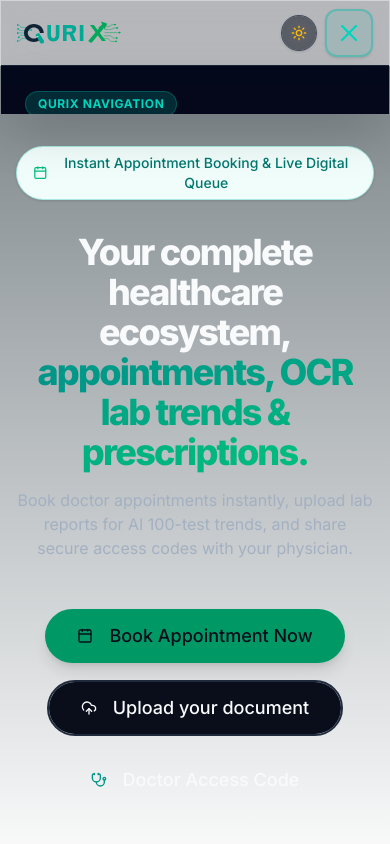
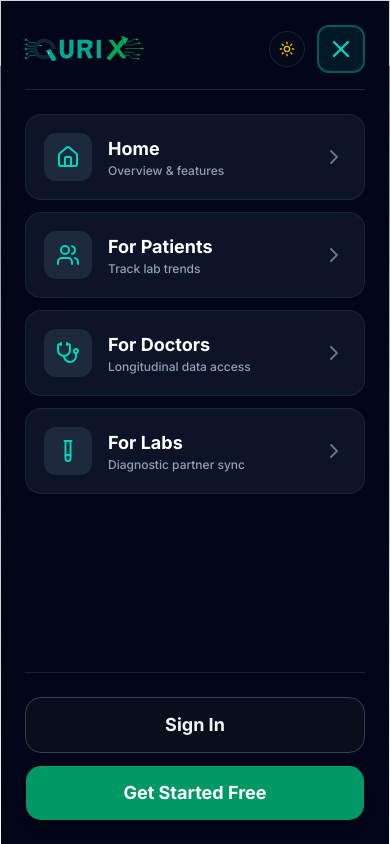
Before and after one commit to tejas-vishwa/biobytes, a Next.js app: page / in a window 390 px wide. Both pictures are taken after a click on the button "Toggle Navigation Menu". Shown: the top 844 px of the page. Built offline with nearby package versions, Linux system fonts and the light colour scheme.

Commit message:
Make mobile hamburger menu full screen covering 100% of screen with zero overflow

```diff
--- a/components/DoctorNavbar.tsx
+++ b/components/DoctorNavbar.tsx
@@ -71,12 +71,27 @@ export function DoctorNavbar() {
         </div>
       </div>
 
-      {/* Premium Mobile Menu Overlay */}
+      {/* Full-Screen Mobile Menu Drawer Overlay */}
       {isMobileMenuOpen && (
-        <div className="md:hidden fixed inset-x-0 top-16 bottom-0 z-[9999] bg-slate-950/98 text-slate-100 border-t border-slate-800/80 p-6 flex flex-col justify-between shadow-2xl backdrop-blur-2xl animate-in slide-in-from-top-2 overflow-y-auto">
+        <div className="md:hidden fixed inset-0 w-full h-full min-h-screen z-[99999] bg-slate-950 text-slate-100 p-6 flex flex-col justify-between overflow-y-auto animate-in fade-in duration-200">
           <div className="space-y-6">
+            {/* Top Bar inside Full Screen Overlay */}
+            <div className="flex items-center justify-between pb-4 border-b border-slate-800">
+              <QurixLogo className="h-8 w-auto" showTagline={true} />
+              <div className="flex items-center gap-3">
+                <ThemeToggle />
+                <button
+                  type="button"
+                  onClick={() => setIsMobileMenuOpen(false)}
+                  className="h-12 w-12 rounded-xl flex items-center justify-center border-2 border-emerald-500/40 bg-emerald-500/10 text-emerald-400 active:scale-95 transition-all focus:outline-none"
+                >
+                  <X className="h-7 w-7 rotate-90 transition-transform" />
+                </button>
+              </div>
+            </div>
+
             {/* Header Badge */}
-            <div className="pb-4 border-b border-slate-800/80">
+            <div className="p-4 rounded-2xl bg-slate-900/90 border border-slate-800/80">
               <div className="inline-flex items-center gap-2 px-3 py-1 rounded-full text-xs font-bold tracking-wider uppercase bg-emerald-500/20 text-emerald-400 border border-emerald-500/30">
                 <Stethoscope className="h-3.5 w-3.5" /> Doctor Workstation
               </div>
@@ -93,22 +108,22 @@ export function DoctorNavbar() {
                     key={item.href}
                     href={item.href}
                     onClick={() => setIsMobileMenuOpen(false)}
-                    className={`flex items-center justify-between p-4 rounded-2xl border transition-all duration-200 ${
+                    className={`flex items-center justify-between p-4.5 rounded-2xl border transition-all duration-200 ${
                       isActive
                         ? "bg-gradient-to-r from-emerald-500/20 to-teal-500/10 border-emerald-500/40 text-white shadow-lg"
                         : "bg-slate-900/90 border-slate-800/80 text-slate-200 hover:bg-slate-800/90 hover:border-slate-700"
                     }`}
                   >
-                    <div className="flex items-center space-x-3.5">
-                      <div className={`p-2.5 rounded-xl ${isActive ? "bg-emerald-500 text-slate-950" : "bg-slate-800 text-emerald-400"}`}>
-                        <Icon className="h-5 w-5" />
+                    <div className="flex items-center space-x-4">
+                      <div className={`p-3 rounded-xl ${isActive ? "bg-emerald-500 text-slate-950" : "bg-slate-800 text-emerald-400"}`}>
+                        <Icon className="h-6 w-6" />
                       </div>
                       <div>
-                        <p className="font-bold text-base text-white">{item.name}</p>
+                        <p className="font-bold text-lg text-white">{item.name}</p>
                         <p className="text-xs text-slate-400 font-medium">{item.desc}</p>
                       </div>
                     </div>
-                    <ChevronRight className={`h-5 w-5 ${isActive ? "text-emerald-400" : "text-slate-500"}`} />
+                    <ChevronRight className={`h-6 w-6 ${isActive ? "text-emerald-400" : "text-slate-500"}`} />
                   </Link>
                 )
               })}
@@ -120,9 +135,9 @@ export function DoctorNavbar() {
             <Link
               href="/api/auth/signout"
               onClick={() => setIsMobileMenuOpen(false)}
-              className="flex w-full items-center justify-center p-4 rounded-2xl bg-red-500/15 border border-red-500/30 text-red-400 font-bold hover:bg-red-500/25 transition-all text-base shadow-sm"
+              className="flex w-full items-center justify-center p-4.5 rounded-2xl bg-red-500/15 border border-red-500/30 text-red-400 font-bold hover:bg-red-500/25 transition-all text-lg shadow-sm"
             >
-              <LogOut className="mr-2 h-5 w-5" /> Sign out
+              <LogOut className="mr-2 h-6 w-6" /> Sign out
             </Link>
           </div>
         </div>
--- a/components/Navbar.tsx
+++ b/components/Navbar.tsx
@@ -60,15 +60,23 @@ export function Navbar() {
         </div>
       </div>
 
-      {/* Premium Mobile Menu Drawer Overlay */}
+      {/* Full-Screen Mobile Menu Drawer Overlay */}
       {isMobileMenuOpen && (
-        <div className="md:hidden fixed inset-x-0 top-16 bottom-0 z-[9999] bg-slate-950/98 text-slate-100 border-t border-slate-800/80 p-6 flex flex-col justify-between shadow-2xl backdrop-blur-2xl animate-in slide-in-from-top-2 overflow-y-auto">
+        <div className="md:hidden fixed inset-0 w-full h-full min-h-screen z-[99999] bg-slate-950 text-slate-100 p-6 flex flex-col justify-between overflow-y-auto animate-in fade-in duration-200">
           <div className="space-y-6">
-            <div className="pb-4 border-b border-slate-800/80">
-              <span className="inline-flex items-center px-3 py-1 rounded-full text-xs font-bold uppercase tracking-wider bg-teal-500/20 text-teal-400 border border-teal-500/30">
-                QURIX Navigation
-              </span>
-              <h2 className="text-2xl font-black text-white tracking-tight mt-2">Main Menu</h2>
+            {/* Top Bar inside Full Screen Overlay */}
+            <div className="flex items-center justify-between pb-4 border-b border-slate-800">
+              <QurixLogo className="h-8 w-auto" showTagline={true} />
+              <div className="flex items-center gap-3">
+                <ThemeToggle />
+                <button
+                  type="button"
+                  onClick={() => setIsMobileMenuOpen(false)}
+                  className="h-12 w-12 rounded-xl flex items-center justify-center border-2 border-teal-500/40 bg-teal-500/10 text-teal-400 active:scale-95 transition-all focus:outline-none"
+                >
+                  <X className="h-7 w-7 rotate-90 transition-transform" />
+                </button>
+              </div>
             </div>
 
             <nav className="flex flex-col space-y-3">
@@ -79,18 +87,18 @@ export function Navbar() {
                     key={link.href}
                     href={link.href}
                     onClick={() => setIsMobileMenuOpen(false)}
-                    className="flex items-center justify-between p-4 rounded-2xl bg-slate-900/90 border border-slate-800/80 text-slate-200 hover:bg-slate-800/90 hover:border-slate-700 transition-all duration-200"
+                    className="flex items-center justify-between p-4.5 rounded-2xl bg-slate-900/90 border border-slate-800/80 text-slate-200 hover:bg-slate-800/90 hover:border-slate-700 transition-all duration-200"
                   >
-                    <div className="flex items-center space-x-3.5">
-                      <div className="p-2.5 rounded-xl bg-slate-800 text-teal-400">
-                        <Icon className="h-5 w-5" />
+                    <div className="flex items-center space-x-4">
+                      <div className="p-3 rounded-xl bg-slate-800 text-teal-400">
+                        <Icon className="h-6 w-6" />
                       </div>
                       <div>
-                        <p className="font-bold text-base text-white">{link.name}</p>
+                        <p className="font-bold text-lg text-white">{link.name}</p>
                         <p className="text-xs text-slate-400 font-medium">{link.desc}</p>
                       </div>
                     </div>
-                    <ChevronRight className="h-5 w-5 text-slate-500" />
+                    <ChevronRight className="h-6 w-6 text-slate-500" />
                   </Link>
                 )
               })}
@@ -99,12 +107,12 @@ export function Navbar() {
 
           <div className="border-t border-slate-800/80 pt-6 mt-6 flex flex-col space-y-3">
             <Link href="/login" onClick={() => setIsMobileMenuOpen(false)}>
-              <Button variant="outline" className="w-full h-12 text-base font-bold justify-center rounded-2xl border-slate-700 text-slate-100 hover:bg-slate-800">
+              <Button variant="outline" className="w-full h-14 text-lg font-bold justify-center rounded-2xl border-slate-700 text-slate-100 hover:bg-slate-800">
                 Sign In
               </Button>
             </Link>
             <Link href="/login" onClick={() => setIsMobileMenuOpen(false)}>
-              <Button className="w-full h-12 text-base font-bold justify-center bg-emerald-600 hover:bg-emerald-700 shadow-lg rounded-2xl text-white">
+              <Button className="w-full h-14 text-lg font-bold justify-center bg-emerald-600 hover:bg-emerald-700 shadow-lg rounded-2xl text-white">
                 Get Started Free
               </Button>
             </Link>
```
Also changed, not shown: components/PatientNavbar.tsx (+26 -11 lines).
